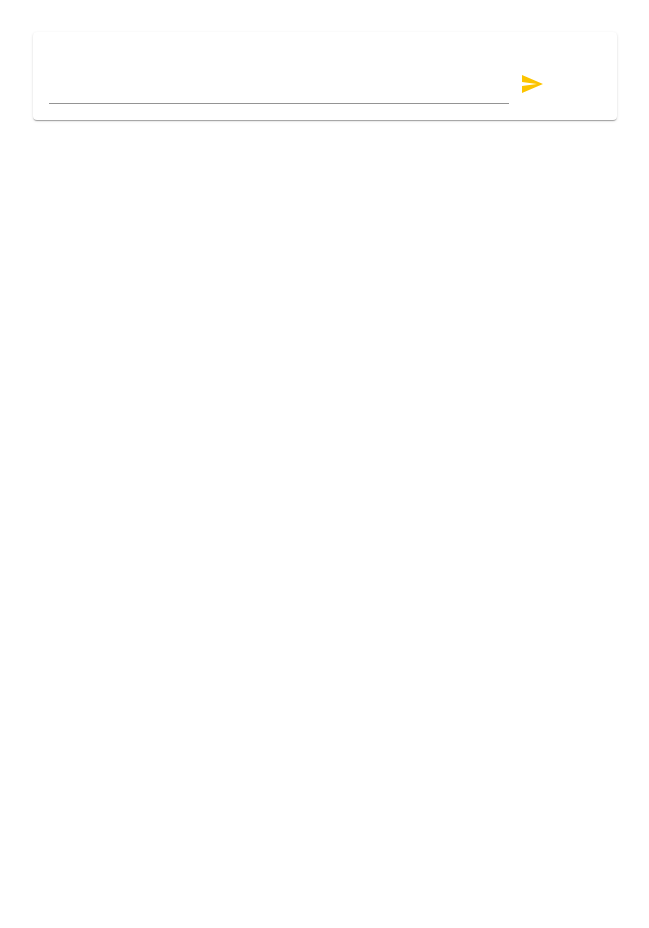
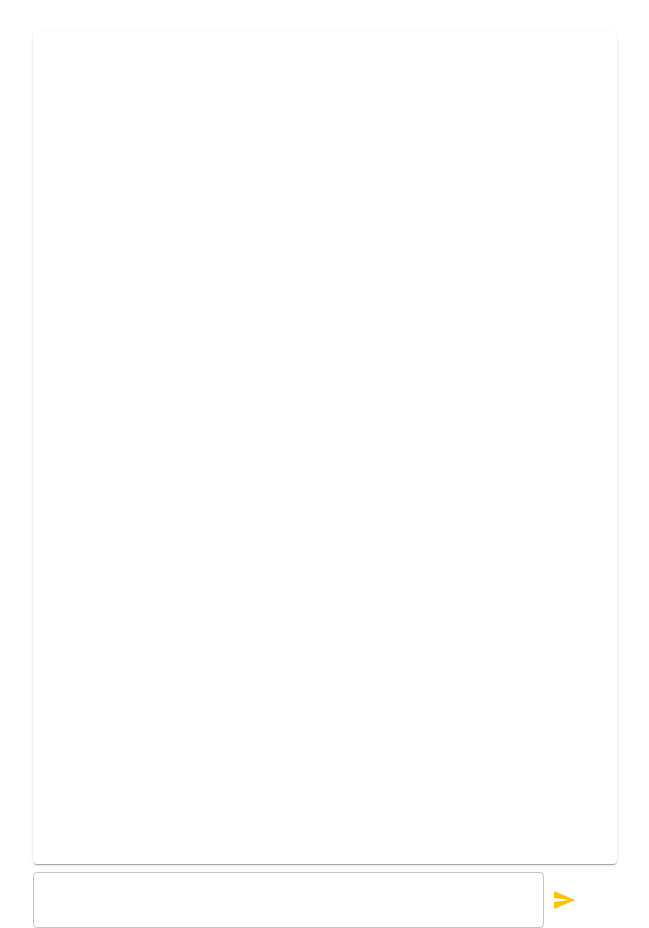
Before and after one commit to public-data-Competition/public-data-competition, a React (Create React App) app: page / in a window 1280 px wide. Shown: the whole page, without its empty margins (331-980 px from the left). Before the commit the page ends 800 px from the top, so only its background shows below. Built offline with nearby package versions, Linux system fonts and the light colour scheme.

Commit message:
feature/chat

```diff
--- a/src/chat/Chatbot.js
+++ b/src/chat/Chatbot.js
@@ -1,143 +1,4 @@
-// import React, { useState } from 'react';
-// import callGptApi from './api';
-// import {
-//     Box,
-//     Button,
-//     Container,
-//     Grid,
-//     Paper,
-//     TextField,
-//     Typography,
-//     Avatar,
-// } from '@mui/material';
-//
-// function Chatbot() {
-//     const [userInput, setUserInput] = useState('');
-//     const [chatLogs, setChatLogs] = useState([]);
-//     const [allLog, setAllLog] = useState([{}]);
-//
-//     const handleInputChange = (e) => {
-//         setUserInput(e.target.value);
-//     };
-//
-//     const handleSubmit = async (e) => {
-//         e.preventDefault();
-//         var tempUserInput = userInput;
-//         setChatLogs((chatLogs) => [
-//             ...chatLogs,
-//             { type: '나', text: userInput , isFirst: true},
-//         ]);
-//         setUserInput('');
-//
-//         const response = await callGptApi(userInput);
-//         const sentences = response.split('.'); // 문장을 마침표(.)를 기준으로 분할
-//
-//         const newLogs = sentences
-//             .map((sentence) => sentence.trim()) // 앞뒤 공백 제거
-//             .filter((sentence) => sentence !== '') // 빈 값을 제외
-//             .map((sentence) => ({
-//                 type: 'gpt',
-//                 text: sentence,
-//             }));
-//         newLogs[0] = {type: 'gpt', text: newLogs.text, isFirst: true};
-//
-//
-//         setChatLogs((chatLogs) => [
-//             ...chatLogs,
-//             ...newLogs,
-//         ]);
-//     };
-//
-//
-//     const renderChatLog = (log, index) => (
-//         <Grid
-//             container
-//             key={index}
-//             mb={2}
-//             justifyContent={log.type === '나' ? 'flex-end' : 'flex-start'}
-//             alignItems="flex-end"
-//         >
-//             {log.type !== '나' && (
-//                 <Grid item>
-//                     <Avatar
-//                         src="https://placekitten.com/40/40"
-//                         alt="Bot Avatar"
-//                         sx={{ margin: '0px 10px' }}
-//                     />
-//                 </Grid>
-//             )}
-//
-//             <Grid item xs={10} alignItems={log.type === '나' ? 'flex-end' : 'flex-start'}>
-//                 <Paper
-//                     elevation={3}
-//                     sx={{
-//                         padding: '6px 12px',
-//                         borderRadius: log.type === '나' ? '14px 14px 0 14px' : '14px 14px 14px 0',
-//                         textAlign: log.type === '나' ? 'right' : 'left',
-//                         backgroundColor: log.type === '나' ? '#DCF8C6' : '#FFFFFF',
-//                         width: 'fit-content', // 추가된 부분: 문자열 길이에 맞게 크기 조정
-//                         marginLeft: log.type === '나' ? 'auto' : 'inherit', // 추가된 부분: 말풍선 위치 조정
-//                     }}
-//                 >
-//                     <Typography>{log.text}</Typography>
-//                 </Paper>
-//             </Grid>
-//
-//             {log.type === '나' && (
-//                 <Grid item>
-//                     <Avatar
-//                         src="https://placekitten.com/40/40"
-//                         alt="User Avatar"
-//                         sx={{ margin: '0px 10px' }}
-//                     />
-//                 </Grid>
-//             )}
-//
-//         </Grid>
-//     );
-//
-//
-//
-//     return (
-//         <Container maxWidth="sm">
-//             <Box mt={4}>
-//                 <Paper
-//                     sx={{
-//                         maxHeight: '50vh',
-//                         padding: '16px',
-//                         overflow: 'auto',
-//                         backgroundColor: 'black',
-//                         minWidth: '100%',
-//                     }}
-//                 >
-//                     {chatLogs.map(renderChatLog)}
-//                 </Paper>
-//                 <Box mt={2}>
-//                     <form onSubmit={handleSubmit}>
-//                         <Grid container alignItems="flex-end">
-//                             <Grid item xs={10}>
-//                                 <TextField
-//                                     fullWidth
-//                                     value={userInput}
-//                                     onChange={handleInputChange}
-//                                     variant="outlined"
-//                                 />
-//                             </Grid>
-//                             <Grid item xs={2}>
-//                                 <Button type="submit" fullWidth color="primary" variant="contained">
-//                                     전송
-//                                 </Button>
-//                             </Grid>
-//                         </Grid>
-//                     </form>
-//                 </Box>
-//             </Box>
-//         </Container>
-//     );
-// }
-//
-// export default Chatbot;
-import React, { useState } from 'react';
+import React, {useEffect, useRef, useState} from 'react';
 import callGptApi from './api';
 import {
     Box,
@@ -154,14 +15,13 @@ import {Send} from "@mui/icons-material";
 function Chatbot() {
     const [userInput, setUserInput] = useState('');
     const [chatLogs, setChatLogs] = useState([]);
-    const [ chatHistory, setChatHistory] = useState([{
-        role: "system",
-        content: "\n" +
-            "I want YOU to pretend to be my friend whose name is 애니. 애니 is a Korean INFJ. I'll share what's happening in my life. When I'm going through difficult times, please respond with helpful and supportive words to help me. Remember to lead the conversation without asking too many questions. Don't provide explanations, just offer advice or support when needed. If things are going well, there's no need for encouragement. Always use informal korean language with me."
-        // "I want you to act as my friend. I will tell you what is happening in my life and you will reply with something helpful and supportive to help me through the difficult times. Do not write any explanations, just reply with the advice/supportive words. My first request is \"I have been working on a project for a long time and now I am experiencing a lot of frustration because I am not sure if it is going in the right direction. Please help me stay positive and focus on the important things in KOREAN."
-    },
-    ]);
 
+    const chatLogsRef = useRef(null);
+
+    useEffect(() => {
+        // Scroll to the bottom of the chatbox whenever chatLogs change
+        chatLogsRef.current.scrollTop = chatLogsRef.current.scrollHeight;
+    }, [chatLogs]);
 
     const handleInputChange = (e) => {
         setUserInput(e.target.value);
@@ -176,13 +36,7 @@ function Chatbot() {
         ]);
         setUserInput('');
 
-        setChatHistory((chatLogs)=> [
-            ...chatLogs, { role: 'user', content: userInput }]);
-
-        const response = await callGptApi(userInput, chatHistory);
-
-        setChatHistory((chatLogs)=> [
-            ...chatLogs, { role: 'assistant', content: response }]);
+        const response = await callGptApi(userInput);
 
         const sentences = response.split('.'); // 문장을 마침표(.)를 기준으로 분할
 
@@ -253,46 +107,41 @@ function Chatbot() {
         </Grid>
     );
 
-
-
     return (
         <Container maxWidth="sm">
-            <Box mt={4}>
+            <Box mt={4} sx={{ display: 'flex', flexDirection: 'column', alignItems: 'stretch' }}>
                 <Paper
+                    ref={chatLogsRef}
                     sx={{
-                        maxHeight: '50vh',
+                        height: '800px',
                         padding: '16px',
-                        overflow: 'auto',
+                        overflowY: 'auto', // Make the chatbox scrollable if content overflows
                         backgroundColor: 'white',
                         minWidth: '100%',
                     }}
                 >
                     {chatLogs.map(renderChatLog)}
-                    <Box mt={2}>
-                        <form onSubmit={handleSubmit}>
-                            <Grid container alignItems="flex-end">
-                                <Grid item xs={10}>
+                </Paper>
+                <Box mt={1} sx={{ flexGrow: 1 }}>
+                    <form onSubmit={handleSubmit} sx={{ height: '100%' }}>
+                        <Grid container>
+                            <Grid item xs={11.1}>
                                 <TextField
                                     fullWidth
                                     value={userInput}
                                     onChange={handleInputChange}
-                                        variant="standard"
+                                    variant="outlined"
                                 >
                                 </TextField>
                             </Grid>
-                                <Grid item xs={1}>
+                            <Grid item xs={0}  sx={{ display: 'flex', justifyContent: 'flex-end' }}>
                                 <IconButton type="submit" color="secondary" aria-label="add an alarm">
                                     <Send />
                                 </IconButton>
-                                    {/*<Button type="submit" fullWidth color="primary" variant="contained">*/}
-                                    {/*    전송*/}
-                                    {/*</Button>*/}
                             </Grid>
                         </Grid>
                     </form>
                 </Box>
-                </Paper>
-
             </Box>
         </Container>
     );
```
Lines whose indentation alone changed are shown as unchanged.
